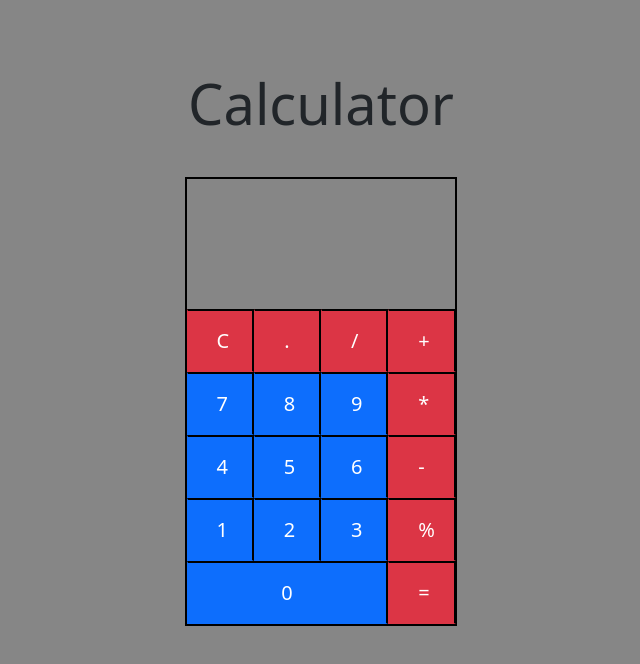
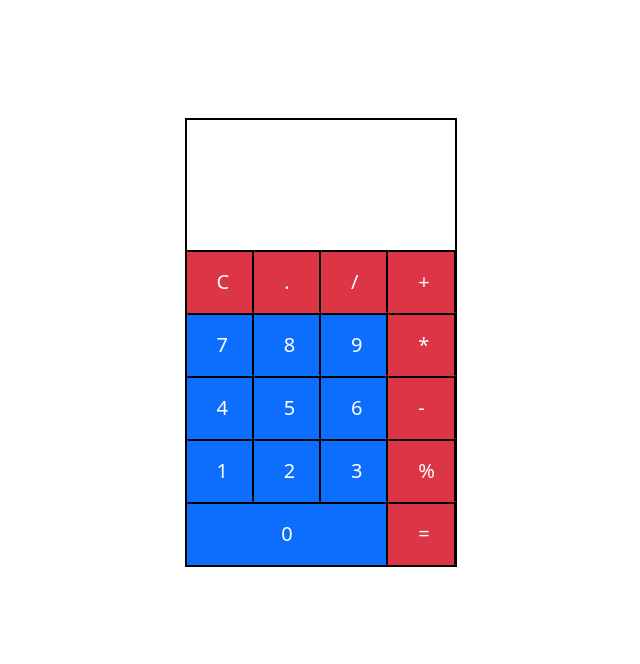
Before and after one commit to Hillaryd97/hillaryd97.github.io, a plain HTML site: page index.html in a window 1280 px wide. Shown: the whole page, without its empty margins (319-959 px from the left). Drawn offline with nearby package versions, Linux system fonts and the light colour scheme.

Commit message:
Third Commit

```diff
--- a/index.html
+++ b/index.html
@@ -13,7 +13,8 @@
 
 <body>
     <div class="">
-        <h1 class="display-4 text-center mb-3">Calculator</h1><br>
+        <!-- <h1 class="display-4 text-center mb-3">Calculator</h1><br> -->
+        <br><br>
         <div class="calculator">
             <form id="calc-box" class="">
                 <div class="row p-0">
--- a/style.css
+++ b/style.css
@@ -1,6 +1,6 @@
 body {
   margin-top: 70px;
-  background: rgb(134, 134, 134);
+  background: white;
   /* color: white; */
 }
 
@@ -12,7 +12,7 @@ body {
   width: 98%;
   height: 8em;
   border: none;
-  background-color: rgb(134, 134, 134);
+  background-color: white;
   text-align: end;
   color: white;
 
```
